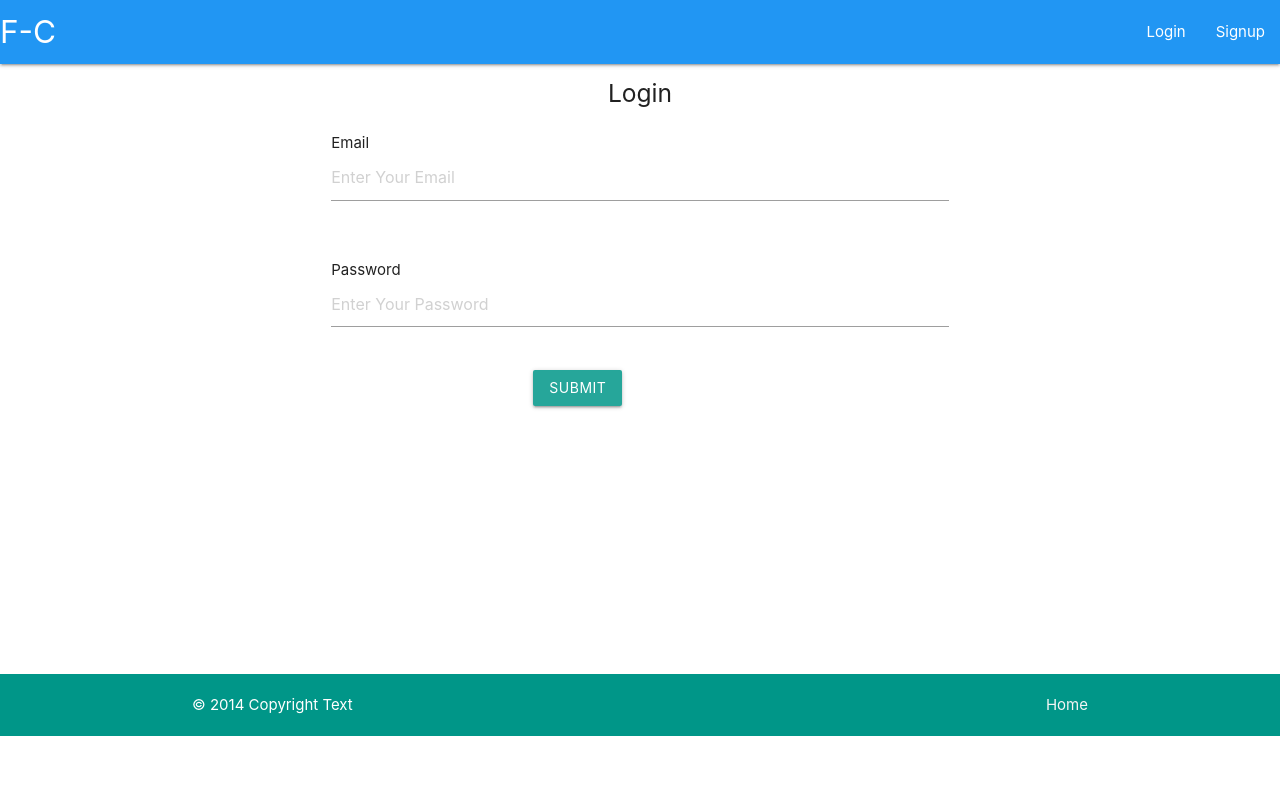
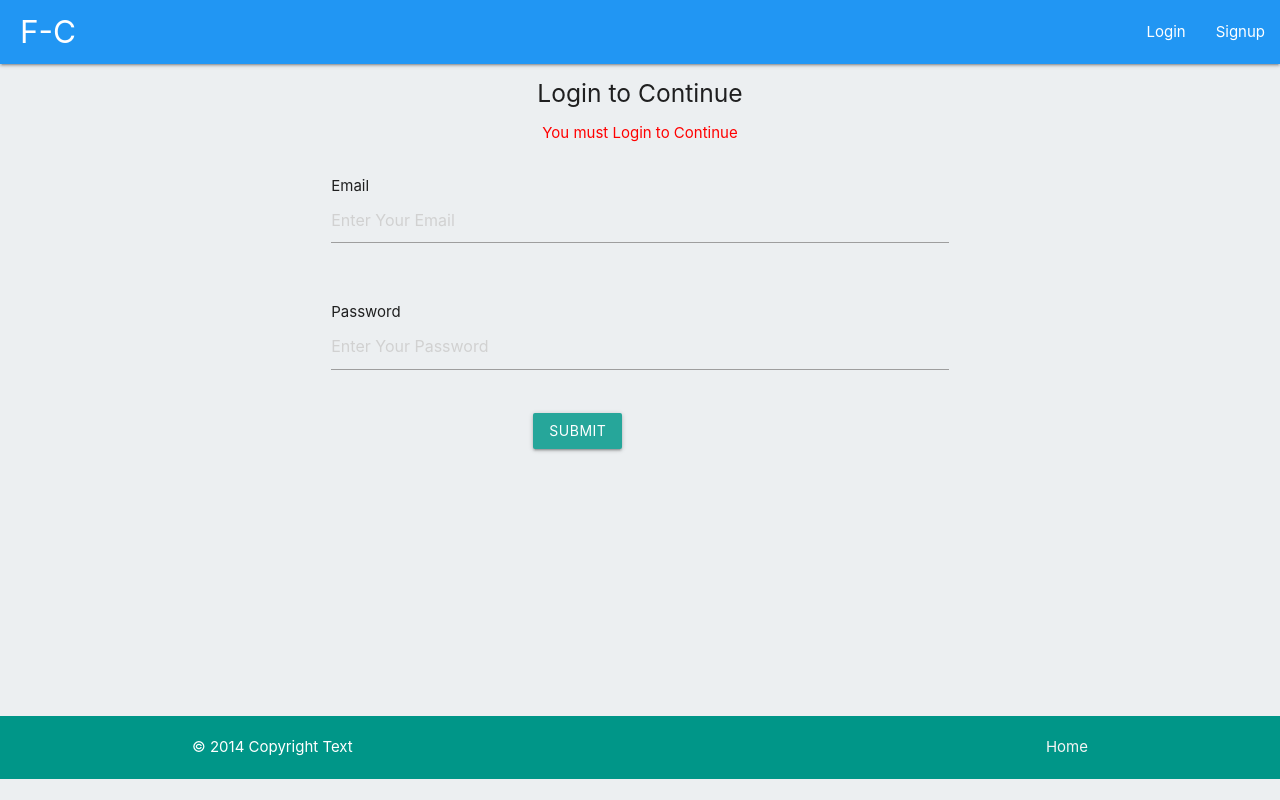
Before and after one commit to naveenmicheal/MyFlaskApp, a Flask app: a page that uses templates/login.html in a window 1280 px wide. Run offline with Flask 2, Linux system fonts and the light colour scheme; some libraries are stand-ins or nearby versions.

Commit message:
Full AuLogin, Authentication pages system Finished '@is_logged_in'

```diff
--- a/app.py
+++ b/app.py
@@ -1,5 +1,6 @@
 from flask import Flask, request, url_for, redirect,session
 from flask import render_template
+from functools import wraps
 from flask_mysqldb import MySQL
 from form import register_form
 app = Flask(__name__)
@@ -11,7 +12,7 @@ app.config['SECRET_KEY'] = '112345678'
 # DB config
 app.config['MYSQL_HOST'] ='localhost'
 app.config['MYSQL_USER'] ='root'
-app.config['MYSQL_PASSWORD'] ='password'
+app.config['MYSQL_PASSWORD'] =''
 app.config['MYSQL_DB'] ='flaskapp'
 app.config['MYSQL_CURSORCLASS'] ='DictCursor' #For returning Dictionary type data
 
@@ -35,7 +36,7 @@ def register():
 						VALUES (%s, %s, %s)""",(name,email,password))
 		mysql.connection.commit()
 		cur.close()
-		return redirect(url_for('index'))
+		return redirect(url_for('login'))
 	else:
 		return render_template('register.html', form = form)
 
@@ -71,10 +72,25 @@ def login():
 		cur.close()
 
 	else:
-		return render_template('login.html')
+		data123 = request.args.get('invaliderror')
+		return render_template('login.html', data123 = data123)
+
+#check the user is logged in
+def is_logged_in(f):
+	@wraps(f)
+	def wrap(*args ,**kwargs):
+		if 'logged_in' in session:
+			return f(*args,**kwargs)
+		else:
+			invaliderror = "You must Login to Continue"
+			session['invaliderror'] = invaliderror
+			return redirect(url_for('login',invaliderror = invaliderror))
+	return wrap
+
 # ------------------------------Profile--------------------------------------
 
-@app.route('/profile')
+@app.route('/profile',methods =['POST','GET'])
+@is_logged_in
 def profile():
 	return render_template('profile.html')
 
--- a/templates/layout.html
+++ b/templates/layout.html
@@ -4,6 +4,14 @@
 	<title>F-C {{title}}</title>
 	<link rel="stylesheet" type="text/css" href="{{url_for('static', filename ='materialize.min.css')}}">
 	<link rel="stylesheet" type="text/css" href="{{url_for('static',filename = 'main.css')}}">
+  <style type="text/css">
+    body{
+      background-color: #eceff1;
+    }
+    .brand-logo{
+      margin-left: 20px;
+    }
+  </style>
 	{% block head%}
 	{%endblock head%}
 	<meta name="viewport" content="width=device-width, initial-scale=1.0">
@@ -16,6 +24,7 @@
       <a href="/" class="brand-logo left">F-C </a>
       <ul id="nav-mobile" class="right">
         {%if session.logged_in%}
+        <li><a href="{{url_for('profile')}}">Profile</a></li>
         <li><a href="{{url_for('logout')}}">Logout</a></li>
         {%else%}
         <li><a href="{{ url_for('login') }}">Login</a></li>
--- a/templates/login.html
+++ b/templates/login.html
@@ -2,9 +2,12 @@
 {%block content%}
 
 <form method="post" action="">
-	<div class="container center"><h5>Login</h5>
+	<div class="container center"><h5>Login to Continue</h5>
+    {%if data123%}
+      <p id="data123">{{data123}}</p>
+    {%endif%}
     {%if error%}
-      <p>{{error}}</p>
+      <p id="error">{{error}}</p>
     {%endif%}
   </div>
 	<div class="row">
@@ -30,6 +33,11 @@
 <br>
 <br>
 <br><br><br><br><br><br><br><br><br>
+<style type="text/css">
+  #data123,#error{
+    color: red;
+  }
+</style>
 <script type="text/javascript">
 	function validate() {
 		var email = document.getElementById('email').value;
--- a/templates/profile.html
+++ b/templates/profile.html
@@ -1,4 +1,5 @@
 {%extends 'layout.html'%}
 {%block content%}
-	<h1>hello {{session.user}}</h1>
+	<h1 class="center">Hello {{session.user}}</h1>
+	<br><br><br><br><br><br><br><br><br><br><br><br><br><br><br><br><br><br><br><br><br><br><br><br><br><br><br>
 {%endblock content%}
--- a/templates/register.html
+++ b/templates/register.html
@@ -55,6 +55,7 @@
 </div>
 
 </form>
+
 <!-- Set type = 'email' in mail Field -->
   <script type="text/javascript">
     var temail = document.getElementById('email');
@@ -95,4 +96,5 @@
 
 
 </script>
+
 {%endblock content%}
```
Also changed, not shown: templates/home.html (+8 -1 lines), 1 other file.
